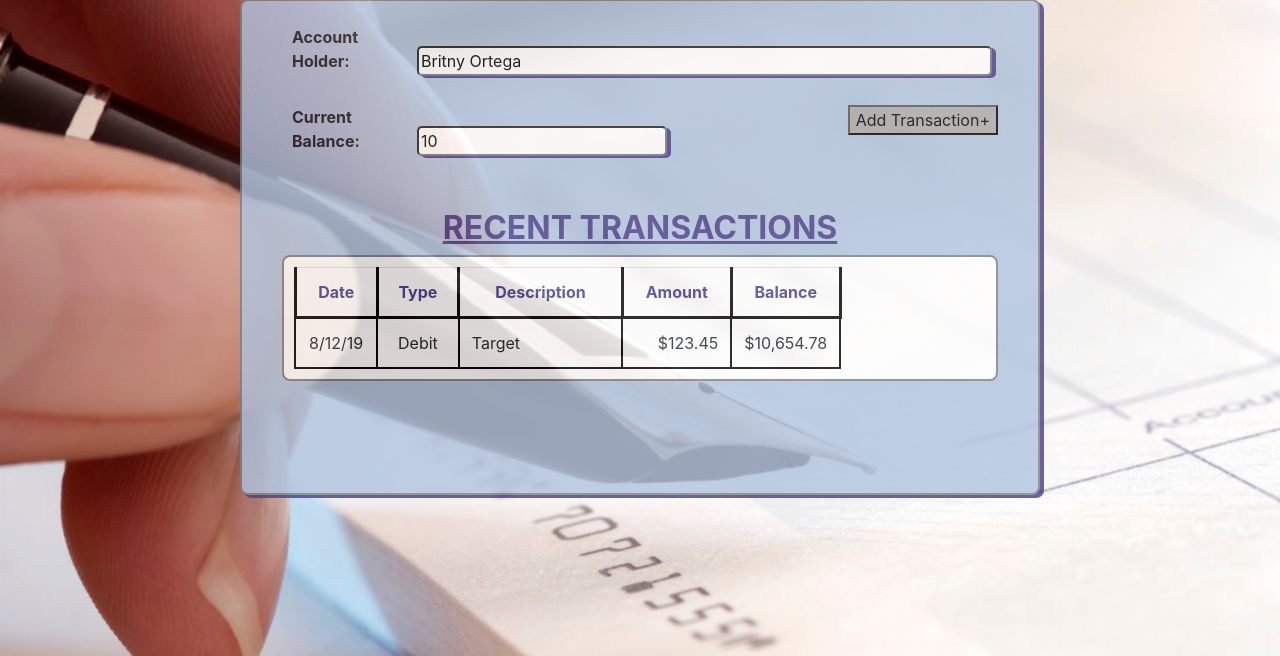
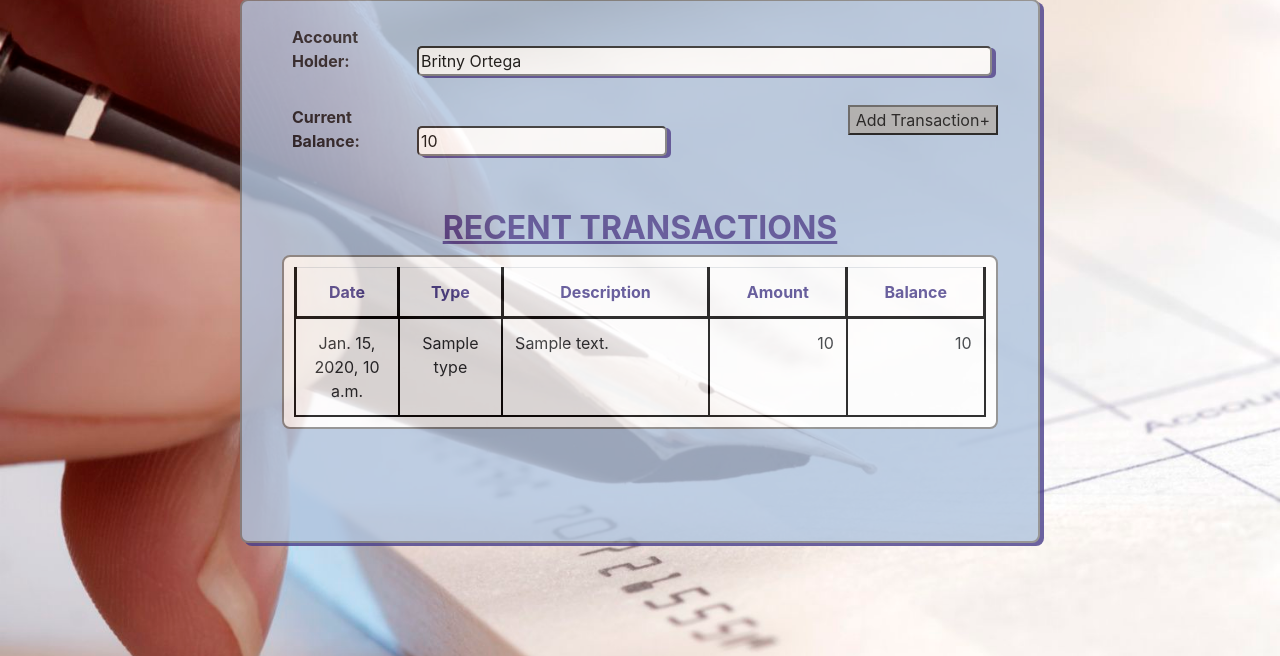
Before and after one commit to bortega90/Python-Projects, a Django app: template Django_Checkbook_Project/Django_Checkbook_Project/BlueBirdBanking/Checkbook/templates/checkbook/BalanceSheet.html in a window 1280 px wide. Shown: the part 64-720 px from the top of the page. Run offline with Django 5.2, Linux system fonts and the light colour scheme; data comes from the database, SQL or seed files in the repository; both versions use the stored data as it was after the commit; tables that the repository leaves empty hold one stand-in row (values such as "Sample post"); the template is opened without the code that fills it: values that come from a table or form of the project are taken from there, most other values are stand-ins (such as "Sample title", 1, 10 or a date in 2020); some libraries are stand-ins or nearby versions.

Commit message:
fixed checkbook errors
fixed the input amounts and  two 'go to account' buttons

```diff
--- a/Django_Checkbook_Project/Django_Checkbook_Project/BlueBirdBanking/Checkbook/templates/checkbook/BalanceSheet.html
+++ b/Django_Checkbook_Project/Django_Checkbook_Project/BlueBirdBanking/Checkbook/templates/checkbook/BalanceSheet.html
@@ -25,11 +25,11 @@
 				</tr>
 				{% for key, total in table_contents.items %}
 				<tr>
-					<td class="center">8/12/19</td>
-					<td class="center">Debit</td>
-					<td class="left">Target</td>
-					<td class="right">$123.45</td>
-					<td class="right">$10,654.78</td>
+					<td class="center">{{key.date}}</td>
+					<td class="center">{{key.type}}</td>
+					<td class="left">{{key.description}}</td>
+					<td class="right">{{key.amount}}</td>
+					<td class="right">{{key.balance}}</td>
 				</tr>
 				{% endfor %}
 			</table>
--- a/Django_Checkbook_Project/Django_Checkbook_Project/BlueBirdBanking/Checkbook/templates/checkbook/index.html
+++ b/Django_Checkbook_Project/Django_Checkbook_Project/BlueBirdBanking/Checkbook/templates/checkbook/index.html
@@ -12,9 +12,7 @@
             {{ form.account }}
             <button type="submit">Go to Account</button>
         </form>
-        <!-- Replace the <input> with a Django form including a dropdown list of accounts-->
-        <label id="index-label">Choose Account:</label><input type="text" name="Account"><br>
-        <button type="submit">Go to Account</button>
+
     </div>
     <hr>
     <div class="text-center">
```
Also changed, not shown: Django_Checkbook_Project/Django_Checkbook_Project/BlueBirdBanking/Checkbook/migrations/0004_alter_transaction_type.py (added), Django_Checkbook_Project/Django_Checkbook_Project/BlueBirdBanking/db.sqlite3.
